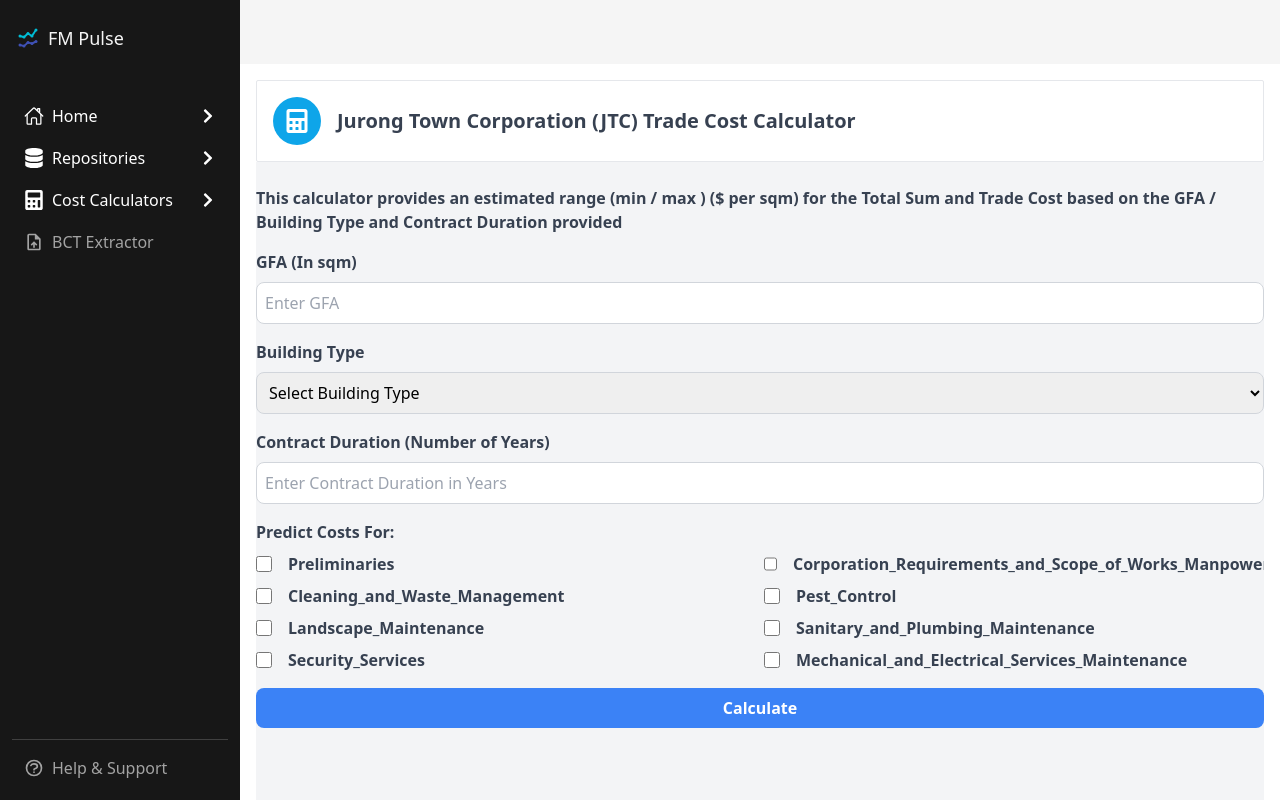
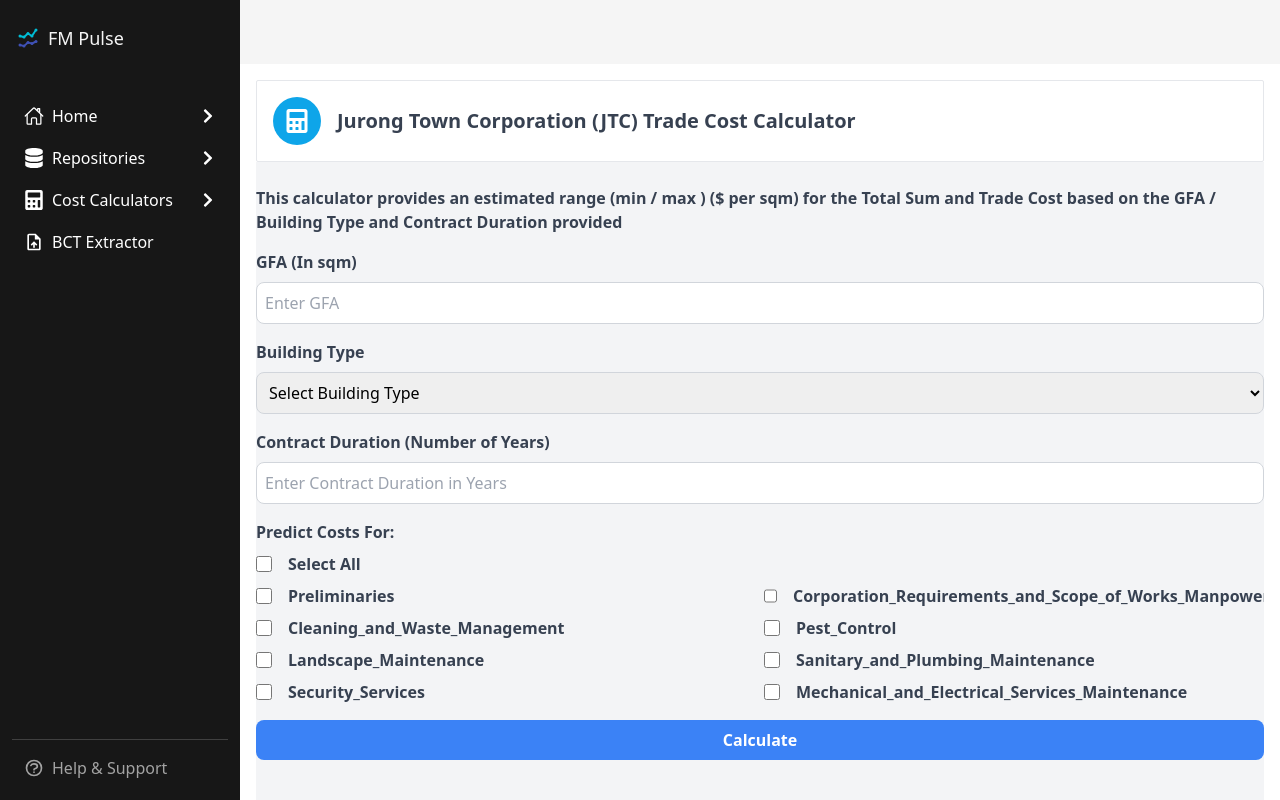
Before and after one commit to RamenBoy0/fm_pulse_dashboard, a React (Create React App) app: page /pulse_cost_calculator in a window 1280 px wide. Built offline with nearby package versions, Linux system fonts and the light colour scheme.

Commit message:
select all

```diff
--- a/src/components/CalculatorModel.jsx
+++ b/src/components/CalculatorModel.jsx
@@ -12,6 +12,8 @@
   const [fixedBuildingType, setFixedBuildingType] = useState(""); // State for fixed building type
   const [fixedDuration, setFixedDuration] = useState(""); // State for duration
 
+  const [selectAll, setSelectAll] = useState(false); // state for SELECT ALL
+
   // Define trait costs for model
   const costList = [
     "Preliminaries",
@@ -24,17 +26,38 @@
     "Mechanical_and_Electrical_Services_Maintenance",
   ];
 
+  const handleSelectAll = () => {
+    const newState = costList.reduce((acc, cost) => {
+      acc[cost] = !selectAll; // toggle all to true/false
+      return acc;
+    }, {});
+    setCheckedCosts(newState);
+    setSelectAll(!selectAll);
+  };
+
   // Define state for trait cost
   const [checkedCosts, setCheckedCosts] = useState(
     costList.reduce((acc, cost) => ({ ...acc, [cost]: false }), {}) // Initialize state as a dictionary
   );
 
   // Handle checkbox changes
+  // const handleCheckboxChange = (cost) => {
+  //   setCheckedCosts((prev) => ({
+  //     ...prev,
+  //     [cost]: !prev[cost],
+  //   }));
+  // };
+
   const handleCheckboxChange = (cost) => {
-    setCheckedCosts((prev) => ({
-      ...prev,
-      [cost]: !prev[cost],
-    }));
+    const updated = {
+      ...checkedCosts,
+      [cost]: !checkedCosts[cost],
+    };
+    setCheckedCosts(updated);
+
+    // Check if all costs are selected
+    const allSelected = costList.every((c) => updated[c]);
+    setSelectAll(allSelected);
   };
 
   const getCheckedCosts = () => {
@@ -202,6 +225,19 @@
             <label className="block text-gray-700 font-bold mb-2">
               Predict Costs For:
             </label>
+            <div className="flex items-center space-x-4 mb-2">
+              <input
+                type="checkbox"
+                id="select-all"
+                checked={selectAll}
+                onChange={handleSelectAll}
+                className="w-4 h-4 text-blue-500 border-gray-300 rounded focus:ring-blue-400 "
+              />
+              <label htmlFor="select-all" className="text-gray-700 font-bold">
+                Select All
+              </label>
+            </div>
+
             <div className="grid grid-cols-2 gap-2">
               {costList.map((cost, index) => (
                 <div key={index} className="flex items-center space-x-4">
--- a/src/components/shared/Sidebar.jsx
+++ b/src/components/shared/Sidebar.jsx
@@ -1,40 +1,44 @@
 // Manage the Side bar
-import React, {useState} from 'react'
+import React, { useState } from "react";
 import { FcLineChart } from "react-icons/fc";
-import { Link, useLocation } from 'react-router-dom'
-import { DASHBOARD_SIDEBAR_LINKS, DASHBOARD_SIDEBAR_BOTTOM_LINKS } from "../../lib/const/navigation"
+import { Link, useLocation } from "react-router-dom";
+import {
+  DASHBOARD_SIDEBAR_LINKS,
+  DASHBOARD_SIDEBAR_BOTTOM_LINKS,
+} from "../../lib/const/navigation";
 import { FaChevronDown, FaChevronRight } from "react-icons/fa"; // Icons for expand/collapse
-import classNames from 'classnames'
+import classNames from "classnames";
 
 // CSS for sidebar
-const linkClasses = 'flex items-center gap-2 px-3 py-2 hover:bg-neutral-700 hover:no-underline active:bg-neutral-600 rounded-sm text-base'
+const linkClasses =
+  "flex items-center gap-2 px-3 py-2 hover:bg-neutral-700 hover:no-underline active:bg-neutral-600 rounded-sm text-base";
 
 // Main function of side bar
 export default function Sidebar() {
-    return <div className='bg-neutral-900 w-60 p-3 flex flex-col text-white'>
-        <div className='flex items-center gap-2 px-1 py-3'>
-
+  return (
+    <div className="bg-neutral-900 w-60 p-3 flex flex-col text-white">
+      <div className="flex items-center gap-2 px-1 py-3">
         {/*Icons and header*/}
         <FcLineChart fontSize={24} />
-            <span className = 'text-neutral-100 text-lg'>FM Pulse</span>
+        <span className="text-neutral-100 text-lg">FM Pulse</span>
       </div>
       {/*Map the items from DASHBOARD_SIDEBAR_LINKS*/}
-        <div className='flex-1 py-8 flex flex-col gap-0.5'>
+      <div className="flex-1 py-8 flex flex-col gap-0.5">
         {DASHBOARD_SIDEBAR_LINKS.map((item) => (
-                <SidebarLink key={item.key} item={item} />
+          <SidebarLink key={item.key} item={item} level={0} />
         ))}
       </div>
-        <div className='flex flex-col gap-0.5 pt-2 border-t border-neutral-700'>
+      <div className="flex flex-col gap-0.5 pt-2 border-t border-neutral-700">
         {DASHBOARD_SIDEBAR_BOTTOM_LINKS.map((item) => (
           <SidebarLink key={item.key} item={item} />
         ))}
       </div>
     </div>
+  );
 }
 
-
 // Sidebar Link Component
-function SidebarLink({ item }) {
+function SidebarLink({ item, level = 1 }) {
   const { pathname } = useLocation();
   const [isExpanded, setIsExpanded] = useState(false);
 
@@ -48,11 +52,14 @@
         <div>
           {/* Parent menu item */}
           <div
-                        className={classNames('flex justify-between items-center cursor-pointer', linkClasses)}
+            className={classNames(
+              "flex justify-between items-center cursor-pointer",
+              linkClasses
+            )}
             onClick={toggleExpand}
           >
             <div className="flex items-center gap-2">
-                            <span className='text-xl'>{item.icon}</span>
+              <span className="text-xl">{item.icon}</span>
               {item.label}
             </div>
             <span>{isExpanded ? <FaChevronDown /> : <FaChevronRight />}</span>
@@ -70,9 +77,16 @@
       ) : (
         <Link
           to={item.path}
-                    className={classNames(pathname === item.path ? 'bg-neutral-700 text-white' : 'text-neutral-400', linkClasses)}
+          className={classNames(
+            pathname === item.path
+              ? "bg-neutral-700 text-white"
+              : level === 0
+              ? "text-white"
+              : "text-neutral-400",
+            linkClasses
+          )}
         >
-                    <span className='text-xl'>{item.icon}</span>
+          <span className="text-xl">{item.icon}</span>
           {item.label}
         </Link>
       )}
```
Lines whose indentation alone changed are shown as unchanged.
